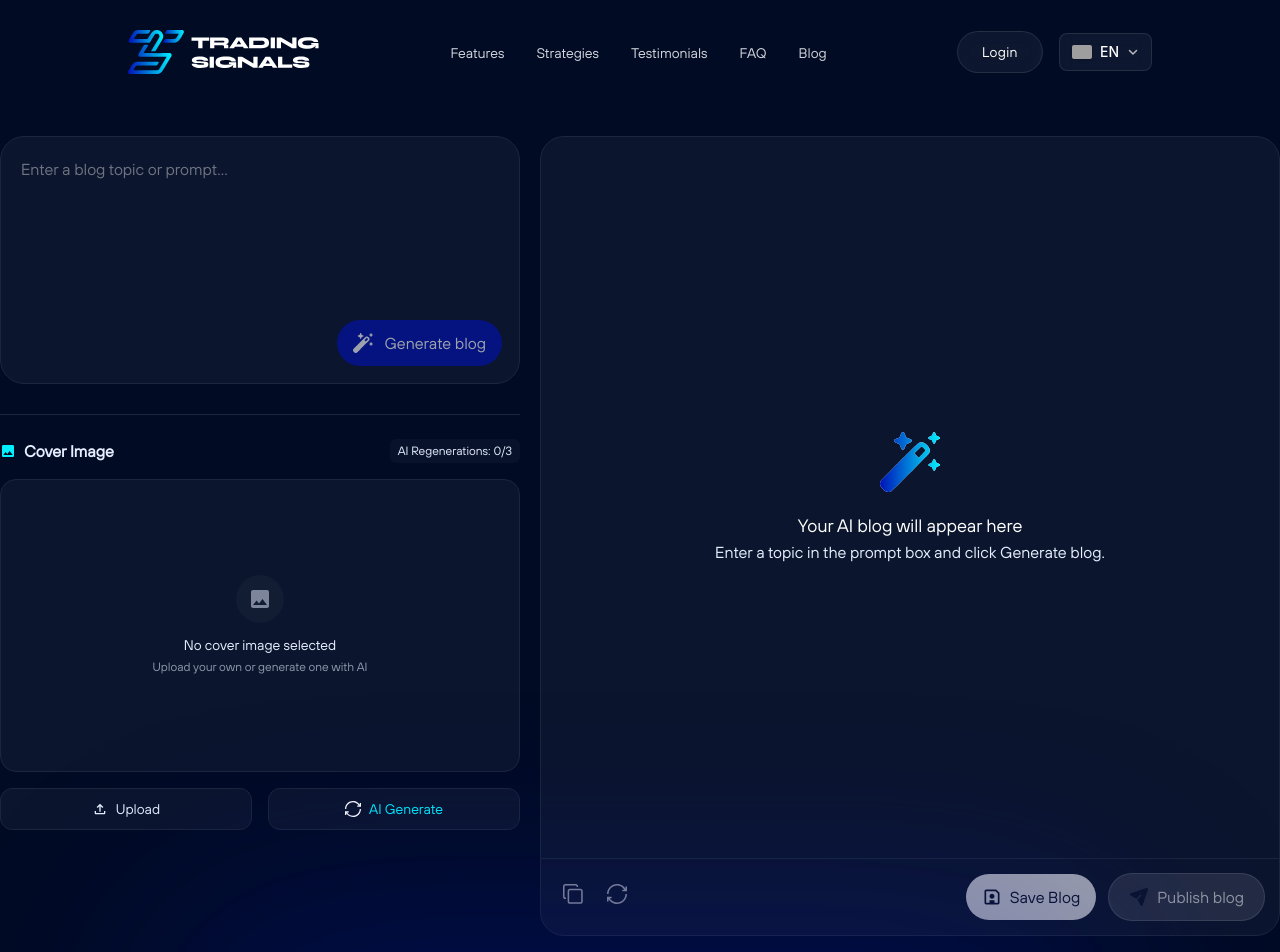
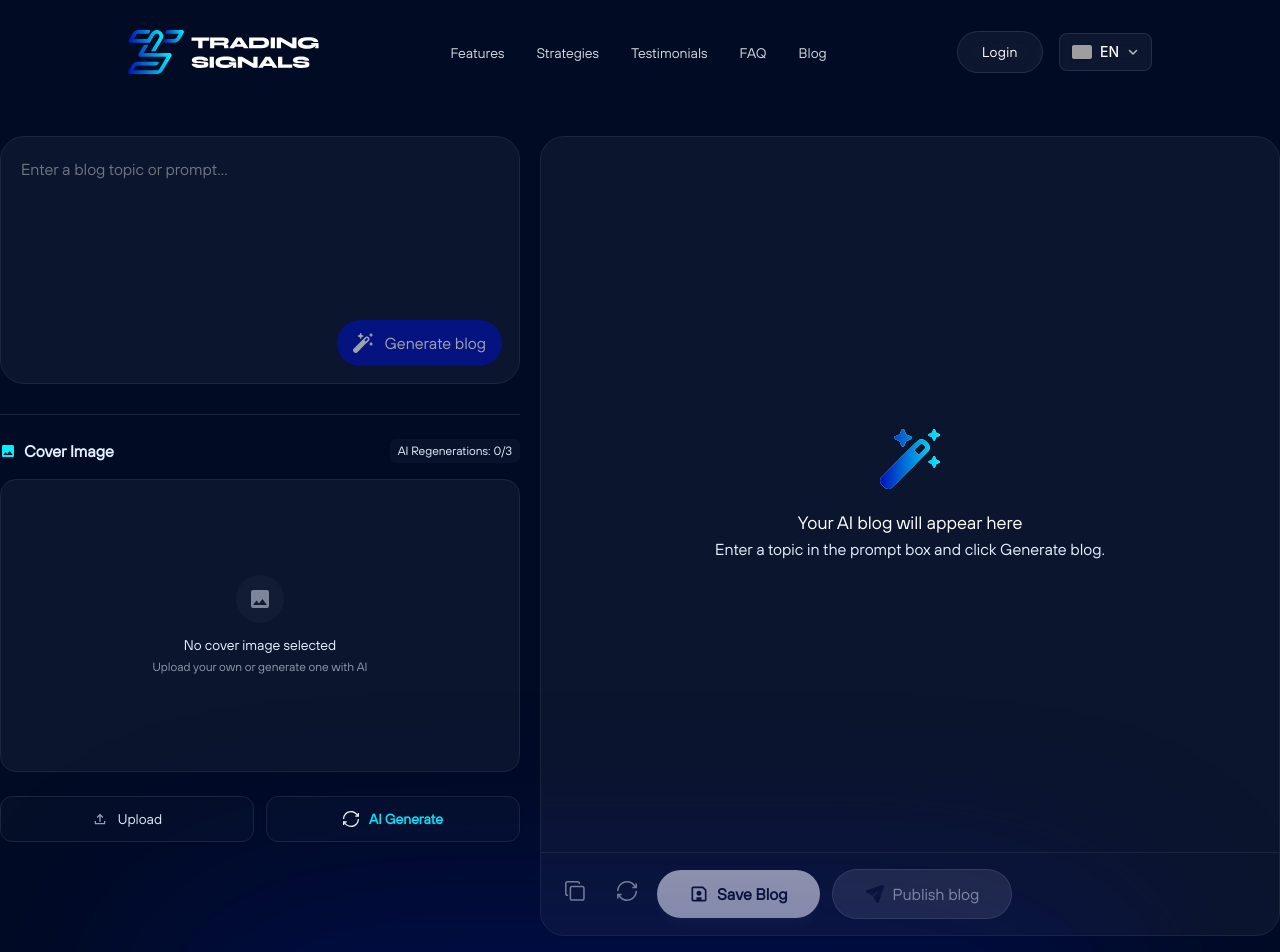
Before and after one commit to shreya-logicgo/tradingsignals-ai, a Next.js app in the folder landing-page/: page /generate-blog in a window 1280 px wide. Shown: the top 952 px of the page. Built offline with nearby package versions, Linux system fonts and the light colour scheme; grey boxes are pictures that could not be loaded.

Commit message:
feat: made design properly of generate-blog and edit blog page

```diff
--- a/landing-page/components/Blogs/EditBlogForm.tsx
+++ b/landing-page/components/Blogs/EditBlogForm.tsx
@@ -7,7 +7,7 @@ import StarterKit from "@tiptap/starter-kit";
 import CoverImageSelector from "@/components/generate-blog/CoverImageSelector";
 import {
   Bold, Italic, List, ListOrdered, Heading1, Heading2, Quote,
-  Undo, Redo, Save, X, ArrowLeft, Sparkles, Clock, Hash, Code
+  Undo, Redo, Save, X, ArrowLeft, Sparkles, Clock, Hash, Code, Image
 } from "lucide-react";
 
 interface BlogPost {
@@ -26,8 +26,7 @@ const MenuBar = ({ editor }: { editor: any }) => {
   if (!editor) return null;
 
   const btnClass = (active: boolean) =>
-    `w-8 h-8 rounded-lg transition-all duration-150 flex items-center justify-center text-sm ${
-      active
+    `w-8 h-8 rounded-lg transition-all duration-150 flex items-center justify-center text-sm ${active
       ? "bg-cyan-400/20 text-cyan-400 ring-1 ring-cyan-400/40"
       : "text-slate-500 hover:text-slate-200 hover:bg-white/5"
     }`;
@@ -181,8 +180,7 @@ export default function EditBlogForm({ post }: EditBlogFormProps) {
           <button
             onClick={handleSave}
             disabled={isSaving}
-            className={`flex items-center gap-2 px-5 py-2 rounded-lg text-sm font-semibold transition-all duration-200 ${
-              isSaving
+            className={`flex items-center gap-2 px-5 py-2 rounded-lg text-sm font-semibold transition-all duration-200 ${isSaving
                 ? "bg-white/10 text-white/40 cursor-not-allowed"
                 : "bg-cyan-400 text-[#010B24] hover:bg-cyan-300 active:scale-95 shadow-[0_0_24px_rgba(34,211,238,0.25)]"
               }`}
@@ -234,7 +232,7 @@ export default function EditBlogForm({ post }: EditBlogFormProps) {
           </div>
 
           {/* Rich-text editor */}
-          <div className="rounded-2xl border border-white/7 bg-[#08111f] overflow-hidden ring-0 focus-within:ring-1 focus-within:ring-cyan-400/20 transition-all duration-300">
+          <div className="rounded-2xl border border-cosmos bg-[#08111f] overflow-hidden ring-0 focus-within:ring-1 focus-within:ring-cyan-400/20 transition-all duration-300">
             <MenuBar editor={editor} />
             <div className="max-h-[65vh] overflow-y-auto scrollbar-thin scrollbar-thumb-white/10 scrollbar-track-transparent">
               <EditorContent editor={editor} />
@@ -243,12 +241,12 @@ export default function EditBlogForm({ post }: EditBlogFormProps) {
         </div>
 
         {/* ── Sidebar ── */}
-        <aside className="xl:w-72 shrink-0 space-y-4">
-          <div className="rounded-2xl border  bg-[#08111f] overflow-hidden">
-
-            {/* Section: Cover */}
-            <div className="px-5 pt-5 pb-4 ">
-              {/* <p className="text-[10px] font-semibold uppercase tracking-widest text-slate-500 mb-4">Cover Image</p> */}
+        <aside className="lg:w-80 xl:w-96 shrink-0 space-y-6">
+          <div className="rounded-2xl bg-[#08111f] border border-white/5 overflow-hidden shadow-2xl shadow-black/40 transition-all duration-300">
+            {/* Section: Cover & Actions */}
+            <div className="p-6 space-y-6">
+              {/* Image Selector Section */}
+              <div className="-mt-6"> {/* Offsets internal CoverImageSelector margin */}
                 <CoverImageSelector
                   coverImage={coverImage}
                   onImageChange={setCoverImage}
@@ -259,29 +257,33 @@ export default function EditBlogForm({ post }: EditBlogFormProps) {
                 />
               </div>
 
-
-            {/* Regen hint */}
+              {/* Extras & Hints */}
+              <div className="space-y-4">
                 {regenCount > 0 && (
-              <div className="mx-4 mb-4 flex items-center gap-2 text-[11px] text-slate-500 bg-white/3 rounded-xl px-3 py-2">
+                  <div className="flex items-center gap-2 text-[11px] text-slate-400 bg-white/5 rounded-xl px-3 py-2 border border-white/5">
                     <Sparkles className="w-3 h-3 text-cyan-400/60 shrink-0" />
-                {MAX_REGEN - regenCount} image {MAX_REGEN - regenCount === 1 ? "generation" : "generations"} left
+                    <span>
+                      {MAX_REGEN - regenCount} {MAX_REGEN - regenCount === 1 ? "generation" : "generations"} remaining
+                    </span>
                   </div>
                 )}
-          </div>
 
-          {/* Mobile save button */}
+                {/* Main Save Action */}
                 <button
                   onClick={handleSave}
                   disabled={isSaving}
-            className="xl:hidden w-full flex items-center justify-center gap-2 py-3 rounded-2xl text-sm font-semibold bg-cyan-400 text-[#010B24] hover:bg-cyan-300 disabled:opacity-40 disabled:cursor-not-allowed transition-all active:scale-[0.98]"
+                  className="w-full flex lg:mt-5 mt-2 items-center justify-center gap-2 py-3.5 rounded-xl border border-cosmos bg-cyan-400 text-[#010B24] hover:bg-cyan-300 disabled:opacity-40 disabled:cursor-not-allowed transition-all font-bold text-sm active:scale-[0.98] shadow-[0_0_20px_rgba(34,211,238,0.15)] group"
                 >
                   {isSaving ? (
-              <div className="w-4 h-4 border-2 border-current/30 border-t-current animate-spin rounded-full" />
+                    <div className="w-3.5 h-3.5 border-2 border-current/30 border-t-current animate-spin rounded-full" />
                   ) : (
-              <Save className="w-4 h-4" />
+                    <Save className="w-3.5 h-3.5 group-hover:scale-110 transition-transform" />
                   )}
                   {isSaving ? "Saving…" : "Save Changes"}
                 </button>
+              </div>
+            </div>
+          </div>
         </aside>
       </div>
 
--- a/landing-page/components/generate-blog/BlogPreviewPanel.tsx
+++ b/landing-page/components/generate-blog/BlogPreviewPanel.tsx
@@ -135,13 +135,12 @@ const BlogPreviewPanel = ({
         )}
       </div>
 
-      <div className="border-t border-cosmos py-3.5 px-3.5 flex items-center justify-between gap-5">
+      <div className="border-t border-cosmos py-4 px-4 flex flex-col md:flex-row items-center justify-between gap-6 md:gap-5">
         <div
-          className={`flex items-center gap-6 ms-2 ${
-            controlsDisabled ? "opacity-50" : ""
-          }`}
+          className={`flex items-center gap-8 md:ms-2 ${controlsDisabled ? "opacity-50" : ""
+            }`}
         >
-          <div className="relative group">
+          <div className="relative group ">
             <button
               type="button"
               onClick={handleCopy}
@@ -149,7 +148,7 @@ const BlogPreviewPanel = ({
               className="disabled:cursor-not-allowed cursor-pointer hover:opacity-90 transition-colors duration-300"
               aria-label={t("generateBlog.copyAria")}
             >
-              <Copy className="w-4 md:w-5 h-4 md:h-5" />
+              <Copy className="w-5 md:w-5 h-5 md:h-5" />
             </button>
             <span className="pointer-events-none absolute -top-9 left-1/2 -translate-x-1/2 rounded-md bg-black border border-cosmos px-2 py-1 text-[11px] whitespace-nowrap opacity-0 group-hover:opacity-100 transition-opacity duration-200">
               {t("generateBlog.copy")}
@@ -163,7 +162,7 @@ const BlogPreviewPanel = ({
               className="disabled:cursor-not-allowed cursor-pointer hover:opacity-90 transition-colors duration-300"
               aria-label={t("generateBlog.regenerateAria")}
             >
-              <ReSpin className="w-4 md:w-5 h-4 md:h-5" />
+              <ReSpin className="w-5 md:w-5 h-5 md:h-5" />
             </button>
             <span className="pointer-events-none absolute -top-9 left-1/2 -translate-x-1/2 rounded-md bg-black border border-cosmos px-2 py-1 text-[11px] whitespace-nowrap opacity-0 group-hover:opacity-100 transition-opacity duration-200">
               {t("generateBlog.regenerate")}
@@ -175,16 +174,17 @@ const BlogPreviewPanel = ({
             </span>
           )}
         </div>
-        <div className="flex items-center gap-3">
+
+        <div
+          className="flex flex-col md:flex-row items-center gap-3 w-full">
           <button
             type="button"
             onClick={handleSave}
             disabled={controlsDisabled}
-            className={`bg-white text-sm md:text-base text-mirage flex items-center gap-2 px-4 py-2.75 rounded-full transition-colors duration-300 ${
-              controlsDisabled
-                ? "cursor-not-allowed opacity-60"
-                : "cursor-pointer hover:bg-white/90"
-            }`}
+            className={`w-full md:w-auto bg-white text-sm md:text-base text-mirage font-bold flex items-center justify-center gap-2 px-8 py-3 rounded-full transition-all duration-300 shadow-lg shadow-white/5 ${controlsDisabled
+              ? "cursor-not-allowed opacity-60"
+              : "cursor-pointer hover:bg-white/90 active:scale-[0.98]"
+              }`}
           >
             <Save className={`w-4 md:w-5 h-4 md:h-5 ${isSaving ? "animate-pulse" : ""}`} />{" "}
             {isSaving ? "Saving..." : "Save Blog"}
@@ -192,7 +192,7 @@ const BlogPreviewPanel = ({
           <button
             type="button"
             disabled={true}
-            className="bg-white/10 text-sm md:text-base text-white/50 flex items-center gap-2 px-5 py-2.75 rounded-full cursor-not-allowed border border-white/10"
+            className="w-full md:w-auto bg-white/10 text-sm md:text-base text-white/50 flex items-center justify-center gap-2 px-8 py-3 rounded-full cursor-not-allowed border border-white/10 whitespace-nowrap"
           >
             <Plane className="w-4 md:w-5 h-4 md:h-5" />{" "}
             {t("generateBlog.publish")}
--- a/landing-page/components/generate-blog/CoverImageSelector.tsx
+++ b/landing-page/components/generate-blog/CoverImageSelector.tsx
@@ -92,35 +92,30 @@ const CoverImageSelector = ({
         )}
       </div>
 
-      <div className="flex justify-center items-center gap-4 mt-4">
+      <div className="flex flex-col sm:flex-row lg:flex-col xl:flex-row lg:gap-3 gap-2 lg:mt-6 mt-3">
         <button
           type="button"
           onClick={handleUploadClick}
           disabled={isLoading}
-          className="flex w-full items-center justify-center gap-2 py-2.5 px-4 rounded-xl border border-cosmos bg-mirage text-titan-white text-sm hover:bg-cosmos/30 transition-all disabled:opacity-50 disabled:cursor-not-allowed cursor-pointer"
+          className="flex-1 cursor-pointer flex items-center justify-center gap-2.5 py-3 px-4 rounded-xl border border-cosmos bg-mirage/50 text-titan-white text-sm hover:bg-cosmos/30 transition-all disabled:opacity-50 disabled:cursor-not-allowed group shadow-sm active:scale-[0.98]"
         >
-          <Upload className="w-4 h-4" />
-          {t("generateBlog.upload", { defaultValue: "Upload" })}
+          <Upload className="w-4 h-4 text-slate-400 group-hover:text-white transition-colors" />
+          <span className="font-medium">{t("generateBlog.upload", { defaultValue: "Upload" })}</span>
         </button>
 
         <button
           type="button"
           onClick={onGenerate}
           disabled={isLoading || regenCount >= maxRegen}
-          className="flex w-full items-center justify-center gap-2 py-2.5 px-4 rounded-xl bg-mirage border border-cosmos text-vivid-cyan text-sm hover:bg-vivid-cyan/20 transition-all disabled:opacity-30 disabled:cursor-not-allowed disabled:grayscale cursor-pointer"
+          className="flex-1 cursor-pointer  flex items-center justify-center gap-2.5 py-3 px-4 rounded-xl bg-mirage/50 border border-cosmos text-vivid-cyan text-sm hover:bg-vivid-cyan/10 transition-all disabled:opacity-30 disabled:cursor-not-allowed disabled:grayscale group shadow-sm active:scale-[0.98]"
         >
-          <ReSpin className={`w-4 h-4 ${isLoading ? "animate-spin" : ""}`} />
-          {regenCount > 0 ? t("generateBlog.regenerate", { defaultValue: "Regenerate" }) : t("generateBlog.generateAI", { defaultValue: "AI Generate" })}
+          <ReSpin className={`w-4 h-4 ${isLoading ? "animate-spin" : "group-hover:rotate-180 transition-transform duration-500"}`} />
+          <span className="font-bold whitespace-nowrap">
+            {regenCount > 0 ? t("generateBlog.regenerate", { defaultValue: "Regenerate" }) : t("generateBlog.generateAI", { defaultValue: "AI Generate" })}
+          </span>
         </button>
       </div>
 
-      <input
-        type="file"
-        ref={fileInputRef}
-        onChange={handleFileChange}
-        accept="image/*"
-        className="hidden"
-      />
     </div>
   );
 };
```
Lines whose indentation alone changed are shown as unchanged.
